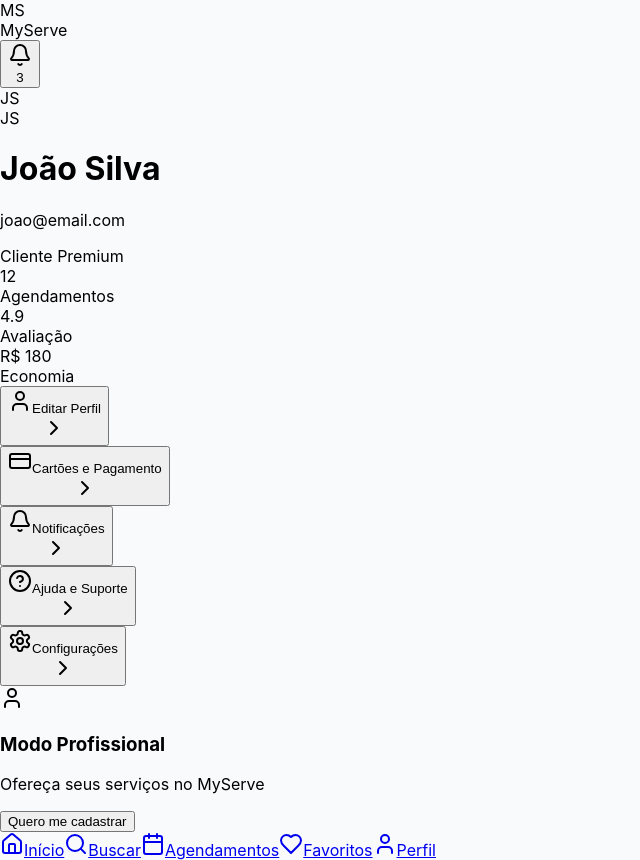
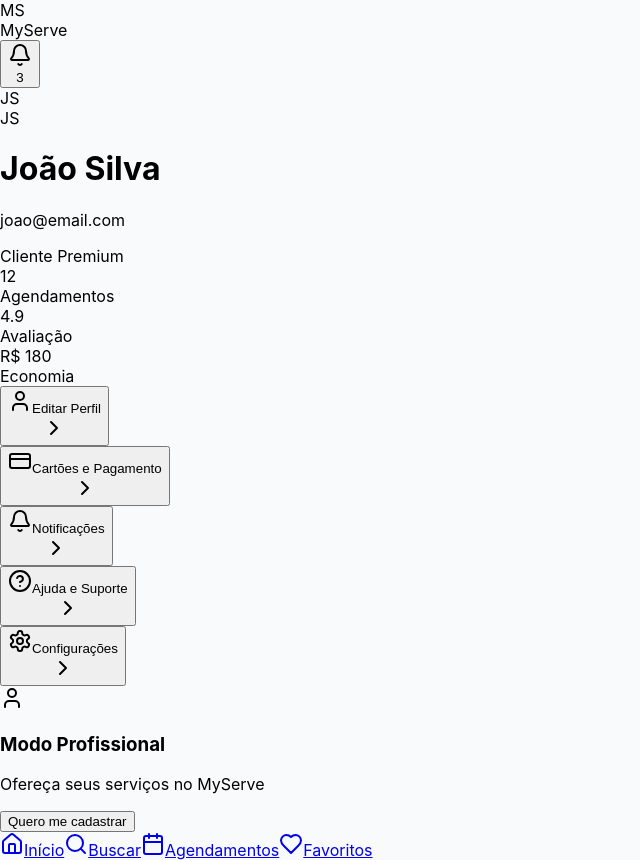
Before and after one commit to Sergioljm/myserve-app, a React (Create React App) app: page /profile in a window 1280 px wide. Shown: the whole page, without its empty margins (0-640 px from the left). Built offline with nearby package versions, Linux system fonts and the light colour scheme; the HTML template or start-up script is replaced by a standard one.

Commit message:
Update BottomNavigation.jsx

```diff
--- a/src/components/Layout/BottomNavigation.jsx
+++ b/src/components/Layout/BottomNavigation.jsx
@@ -9,13 +9,12 @@ const BottomNavigation = () => {
     { icon: Home, label: 'Início', path: '/' },
     { icon: Search, label: 'Buscar', path: '/services' },
     { icon: Calendar, label: 'Agendamentos', path: '/bookings' },
-    { icon: Heart, label: 'Favoritos', path: '/favorites' },
-    { icon: User, label: 'Perfil', path: '/profile' }
+    { icon: Heart, label: 'Favoritos', path: '/favorites' }
   ];
 
   return (
     <div className="fixed bottom-0 left-0 right-0 bg-white border-t border-gray-100 z-50">
-      <div className="flex items-center justify-around px-2 py-2">
+      <div className="flex items-center justify-around px-2 py-3">
         {navItems.map((item) => {
           const Icon = item.icon;
           const isActive = location.pathname === item.path;
@@ -24,12 +23,10 @@ const BottomNavigation = () => {
             <Link
               key={item.path}
               to={item.path}
-              className={`flex flex-col items-center justify-center py-2 px-3 min-w-0 flex-1 ${
-                isActive ? 'text-pink-600' : 'text-gray-500'
-              }`}
+              className="flex flex-col items-center justify-center py-1 px-3 min-w-0 flex-1"
             >
-              <Icon className={`h-5 w-5 mb-1 ${isActive ? 'text-pink-600' : 'text-gray-500'}`} />
-              <span className={`text-xs font-medium ${isActive ? 'text-pink-600' : 'text-gray-500'}`}>
+              <Icon className={`h-6 w-6 mb-1 ${isActive ? 'text-pink-500' : 'text-gray-400'}`} />
+              <span className={`text-xs font-medium ${isActive ? 'text-pink-500' : 'text-gray-400'}`}>
                 {item.label}
               </span>
             </Link>
```
